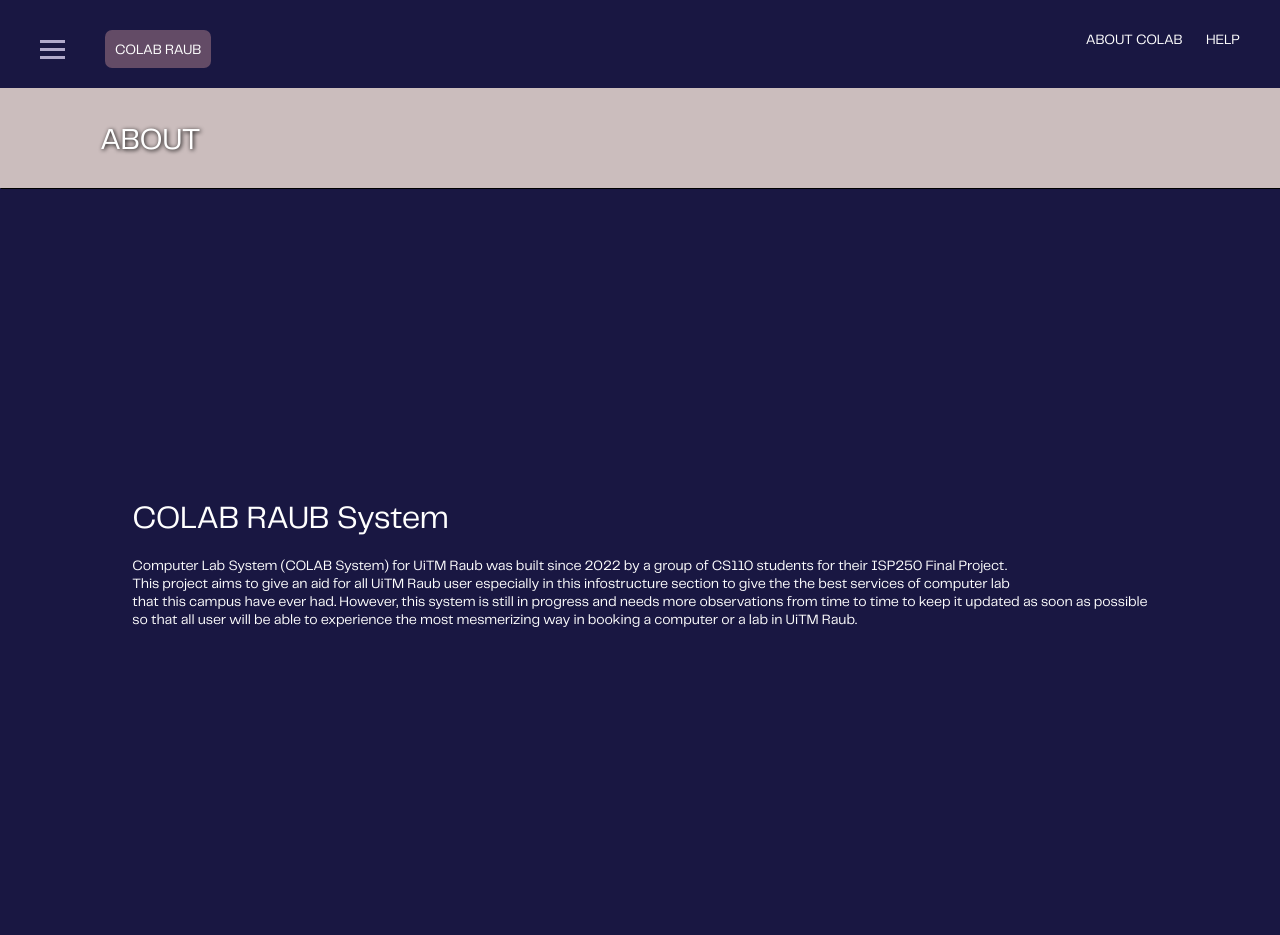
After one commit to amsyafiiq/ISP250_CoLab-System, a PHP site: page /html/about.html in a window 1280 px wide. The commit adds this page. Shown: the top 935 px of the page. Run offline with PHP 8.4, Linux system fonts and the light colour scheme.

Commit message:
(UPDATE) added about.html and updated style.css. masih dlm progress

```diff
--- a/css/styles.css
+++ b/css/styles.css
@@ -157,6 +157,7 @@ main {
 
 .main-page {
   display: flex;
+  margin: 0% 10%;
   justify-content: center;
   align-items: center;
   height: calc(100vh - 200px);
@@ -171,3 +172,13 @@ main {
   border-radius: 10px;
   background-color: #191742;
 }
+
+.abt-h1{
+    text-align: left;
+    font-size: xx-large;
+    color: white;
+}
+
+.abt-h2{
+  color: white;
+}
--- /dev/null
+++ b/html/about.html
@@ -0,0 +1,68 @@
+<!DOCTYPE html>
+<html>
+  <head>
+    <meta name="viewport" content="width=device-width, initial-scale=1.0" />
+    <meta charset="utf-8" />
+    <title>UiTM Raub CoLab System</title>
+    <link rel="stylesheet" href="../fonts/stylesheet.css" />
+    <link rel="stylesheet" href="../css/styles.css" />
+    <link rel="stylesheet" href="/css/about.css" />
+  </head>
+  <body>
+    <header>
+      <div class="left-container">
+        <div class="hamburger">
+          <span class="bar"></span>
+          <span class="bar"></span>
+          <span class="bar"></span>
+        </div>
+        <div class="hamburger-menu">
+          <nav class="navbar">
+            <div class="logo-container">
+              <img src="../img/uitm-logo.png" alt="" />
+              <p>UiTM RAUB Co Lab</p>
+            </div>
+            <ul class="nav-menu">
+              <li><a href="#" class="nav-link">HOME</a></li>
+              <li><a href="#" class="nav-link">BOOKING</a></li>
+              <li><a href="#" class="nav-link">REPORT</a></li>
+              <li><a href="#" class="nav-link about">ABOUT COLAB</a></li>
+              <li><a href="#" class="nav-link help">HELP</a></li>
+            </ul>
+            <div class="logout-container">
+              <a href="#">LOGOUT</a>
+            </div>
+          </nav>
+        </div>
+        <div class="name-holder"><a href="index.html"></a>
+          <p>COLAB RAUB</p>
+        </div>
+      </div>
+      <div class="right-container">
+        <ul>
+          <li><a href="about.html">ABOUT COLAB</a></li>
+          <li><a href="#">HELP</a></li>
+        </ul>
+      </div>
+    </header>
+    <main>
+      <div class="title-container">
+        <p>ABOUT</p>
+      </div>
+      <div class="main-page">
+        <div>
+            <p class="abt-h1">COLAB RAUB System</p>
+            <br>
+            <p class="abt-h2">Computer Lab System (COLAB System) for UiTM Raub was built since 2022 by a group of CS110 students for their ISP250 Final Project.
+                <br>This project aims to give an aid for all UiTM Raub user especially in this infostructure section to give the the best services of computer lab
+                <br>that this campus have ever had. However, this system is still in progress and needs more observations from time to time to keep it updated as soon as possible
+                <br>so that all user will be able to experience the most mesmerizing way in booking a computer or a lab in UiTM Raub.
+            </p>
+        </div>
+      </div>
+
+    </main>
+    <footer></footer>
+  </body>
+  <script src="../js/main.js"></script>
+</html>
```
